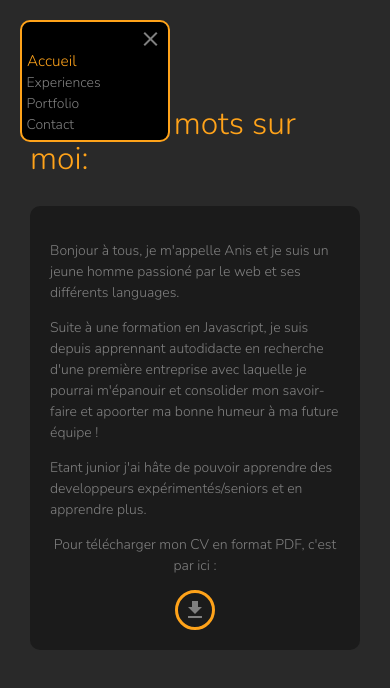
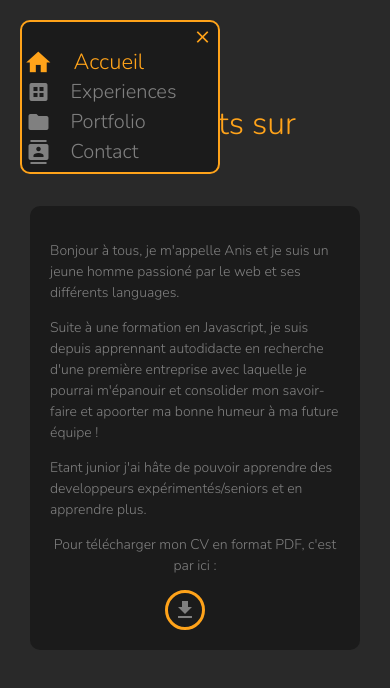
Before and after one commit to Wutzy/cv-react, a React (Create React App) app: page / in a window 390 px wide. Both pictures are taken after a click on the element "menu". Shown: the top 688 px of the page. Built offline with nearby package versions, Linux system fonts and the light colour scheme.

Commit message:
menu burger losing when item is picked +  rename some functions

```diff
--- a/src/components/menu/menu-burger.tsx
+++ b/src/components/menu/menu-burger.tsx
@@ -25,31 +25,32 @@ const MenuBurger: FunctionComponent = () => {
         const updatedItems = menuItems.map(item => ({...item,
         isSelected: item.value === value
      }));
+     closeMenuBurger();
      setMenuItems(updatedItems);
     };
 
-    const [isMenuOpen, setIsMenuOpen] = useState(false);
+    const [isMenuBurgerOpen, setIsMenuBurgerOpen] = useState(false);
 
-    const openMenu = () => {
-        setIsMenuOpen(true);
+    const openMenuBurger = () => {
+        setIsMenuBurgerOpen(true);
     }
-    const closeMenu = () => {
-        setIsMenuOpen(false);
+    const closeMenuBurger = () => {
+        setIsMenuBurgerOpen(false);
     }
 
     return (
         <div className='menu-burger'>
-            <div className= {`menu-burger-closed ${isMenuOpen ? 'hidden' : ''}`} onClick={openMenu}>
+            <div className= {`menu-burger-closed ${isMenuBurgerOpen ? 'hidden' : ''}`} onClick={openMenuBurger}>
                 <i className="material-icons">menu</i>
             </div>
-            <div className={`menu-burger-open ${isMenuOpen ? '' : 'hidden'}`}>
-                <div className='close-icon' onClick={closeMenu}>
+            <div className={`menu-burger-open ${isMenuBurgerOpen ? '' : 'hidden'}`}>
+                <div className='close-icon' onClick={closeMenuBurger}>
                     <i className="material-icons ">close</i>
                 </div>
 
                 {menuItems.map(item => (
                     <div key={item.value} className={`menu-item ${item.isSelected ? 'selected' : ''}`} onClick={() => handleItemClick(item.value)}>
-                        <Link to={item.path}>{item.label}</Link>
+                        <Link to={item.path}><i className='material-icons'>{item.icon}</i>{item.label}</Link>
                     </div>
                 ))}
             </div>
--- a/src/components/menu/menu.css
+++ b/src/components/menu/menu.css
@@ -8,8 +8,9 @@
     position:absolute;
 }
 .menu-burger-open{
-    width: 150px;
-    background-color: black;
+    font-size: 20px;
+    width: 200px;
+    background-color: #1b1b1b;
     z-index: 99;
     border: solid 2px #ffa31a;
     border-radius: 10px;
@@ -26,8 +27,13 @@
 
 .menu-item > a {
     color: #808080;
-    display: flex;
+    display:flex;
+    align-items: center;
     width: 80%;
+}
+.material-icons {
+    color: #808080;
+    margin-right: 20px;
 }
 .selected > a {
     color: #ffa31a;
@@ -40,10 +46,13 @@
     transform: scale(1.1);
 }
 
-.close-icon {
+.close-icon > i {
+    font-size: 20px;
     display: flex;
+    cursor: pointer;
     justify-content: flex-end;
     width: 100%;
+    color: #ffa31a;
 }
 
 @media only screen and (min-width: 768px) {
@@ -67,14 +76,7 @@
     }
 
     .menu-item > a {
-        display:flex;
-        align-items: center;
         width: 100%;
-    }
-
-    .material-icons {
-        color: #808080;
-        margin-right: 20px;
     }
 
     .social-media {
```
